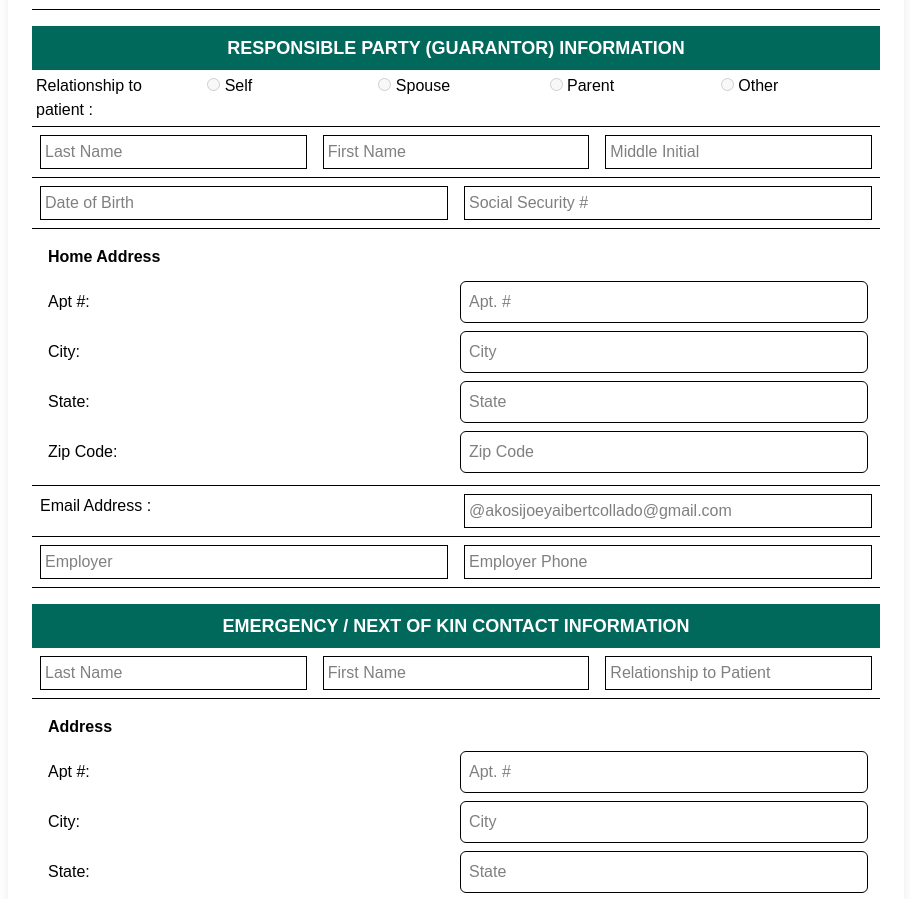
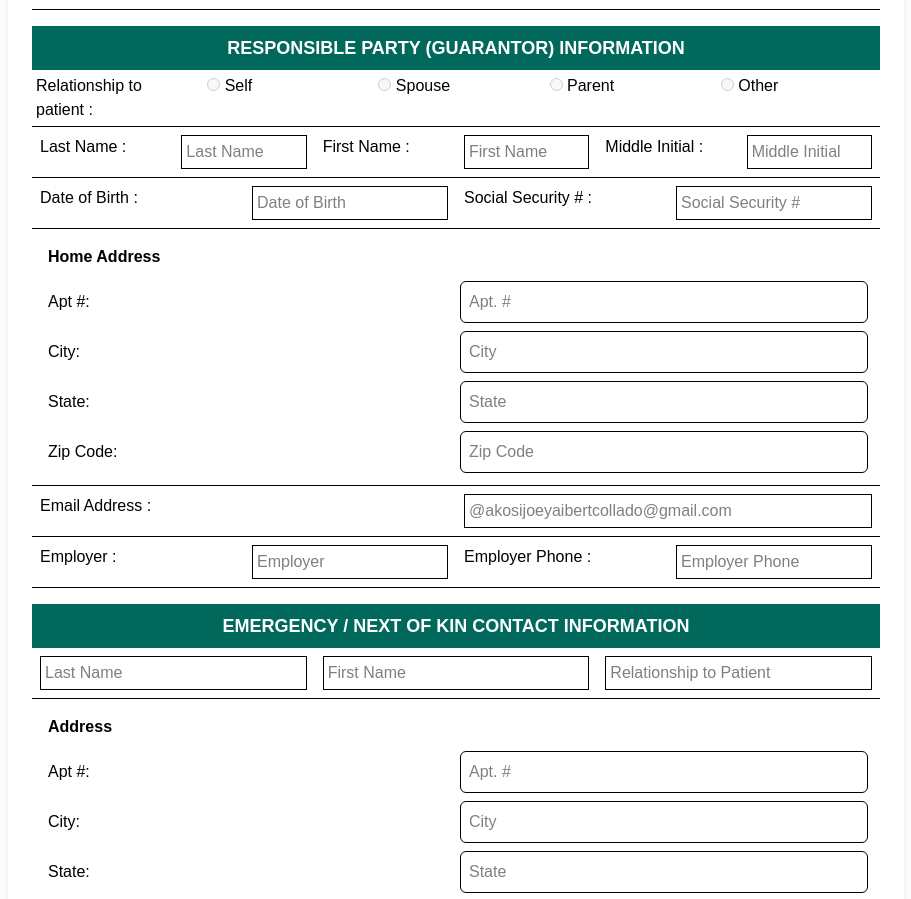
Before and after one commit to JoeyCollado/ehr, a Next.js app: page /pages/registration/personalInformation in a window 1280 px wide. Shown: the part 982-1881 px from the top of the page, without its empty margins (184-1095 px from the left). Built offline with nearby package versions, Linux system fonts and the light colour scheme; no server answers.

Commit message:
third part of form done

```diff
--- a/app/pages/registration/personalInformation/page.tsx
+++ b/app/pages/registration/personalInformation/page.tsx
@@ -246,17 +246,22 @@ const Page = () => {
                    checked={formData.relationship === 'other'} onChange={handleInputChange} disabled={!isEditing} /> Other
           </label>
         </div>
-        <div className="grid grid-cols-3 gap-4 border-b p-2">
+        <div className="grid grid-cols-6 gap-4 border-b p-2">
+        <h2>Last Name :</h2>
           <input className="border p-1" placeholder="Last Name" name="guarantorLastName"
                  value={formData.guarantorLastName || ''} onChange={handleInputChange} readOnly={!isEditing} />
+         <h2>First Name :</h2>
           <input className="border p-1" placeholder="First Name" name="guarantorFirstName"
                  value={formData.guarantorFirstName || ''} onChange={handleInputChange} readOnly={!isEditing} />
+        <h2>Middle Initial :</h2>
           <input className="border p-1" placeholder="Middle Initial" name="guarantorMiddleInitial"
                  value={formData.guarantorMiddleInitial || ''} onChange={handleInputChange} readOnly={!isEditing} />
         </div>
-        <div className="grid grid-cols-2 gap-4 border-b p-2">
+        <div className="grid grid-cols-4 gap-4 border-b p-2">
+        <h2>Date of Birth :</h2>
           <input className="border p-1" placeholder="Date of Birth" name="guarantorDob"
                  value={formData.guarantorDob || ''} onChange={handleInputChange} readOnly={!isEditing} />
+        <h2>Social Security # :</h2>
           <input className="border p-1" placeholder="Social Security #" name="guarantorSsn"
                  value={formData.guarantorSsn || ''} onChange={handleInputChange} readOnly={!isEditing} />
         </div>
@@ -286,9 +291,11 @@ const Page = () => {
           <input className="border p-1" placeholder="@akosijoeyaibertcollado@gmail.com" name="guarantorEmail"
                  value={formData.guarantorEmail || ''} onChange={handleInputChange} readOnly={!isEditing} />
         </div>
-        <div className="grid grid-cols-2 gap-4 border-b p-2">
+        <div className="grid grid-cols-4 gap-4 border-b p-2">
+        <h2>Employer :</h2>
           <input className="border p-1" placeholder="Employer" name="guarantorEmployer"
                  value={formData.guarantorEmployer || ''} onChange={handleInputChange} readOnly={!isEditing} />
+        <h2>Employer Phone :</h2>
           <input className="border p-1" placeholder="Employer Phone" name="guarantorEmployerPhone"
                  value={formData.guarantorEmployerPhone || ''} onChange={handleInputChange} readOnly={!isEditing} />
         </div>
```
